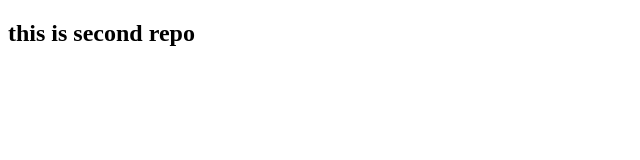
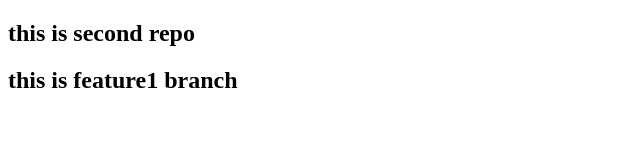
Before and after one commit to vishalpal011/second-repo, a plain HTML site: page index.html in a window 1280 px wide. Shown: the whole page, without its empty margins (0-640 px from the left). Drawn offline with Linux system fonts and the light colour scheme.

Commit message:
new change

```diff
--- a/index.html
+++ b/index.html
@@ -7,5 +7,6 @@
 </head>
 <body>
     <h2>this is second repo</h2>
+    <h2>this is feature1 branch</h2>
 </body>
 </html>
```
